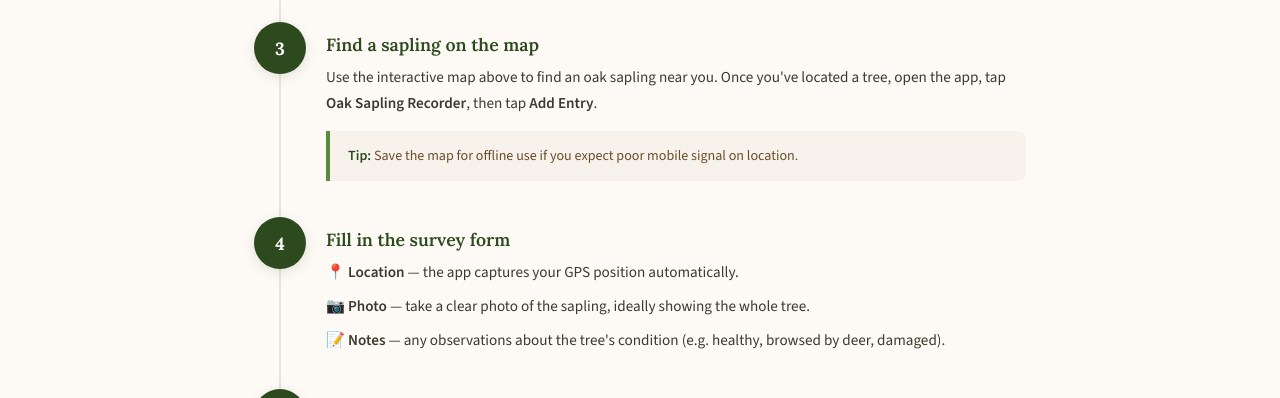
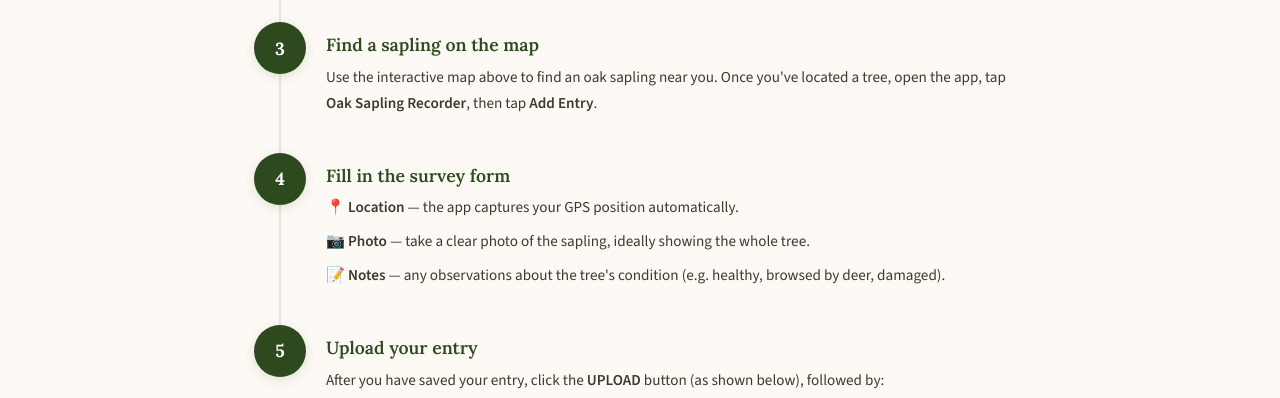
Before and after one commit to sam1oh1/stmarysoaks, a plain HTML site: page index.html in a window 1280 px wide. Shown: the part 2200-2598 px from the top of the page. Drawn offline with nearby package versions, Linux system fonts and the light colour scheme; no server answers.

Commit message:
Remove offline map tip
Co-Authored-By: Claude Sonnet 5.5 <noreply@anthropic.com>
Claude-Session: https://claude.ai/code/session_01JPfsvMgjYHfucT21MYALR9

```diff
--- a/index.html
+++ b/index.html
@@ -535,7 +535,6 @@
         <h3 class="step-title">Find a sapling on the map</h3>
         <div class="step-body">
           <p>Use the interactive map above to find an oak sapling near you. Once you've located a tree, open the app, tap <strong>Oak Sapling Recorder</strong>, then tap <strong>Add Entry</strong>.</p>
-          <div class="tip-box"><strong>Tip:</strong> Save the map for offline use if you expect poor mobile signal on location.</div>
         </div>
       </div>
     </div>
```
